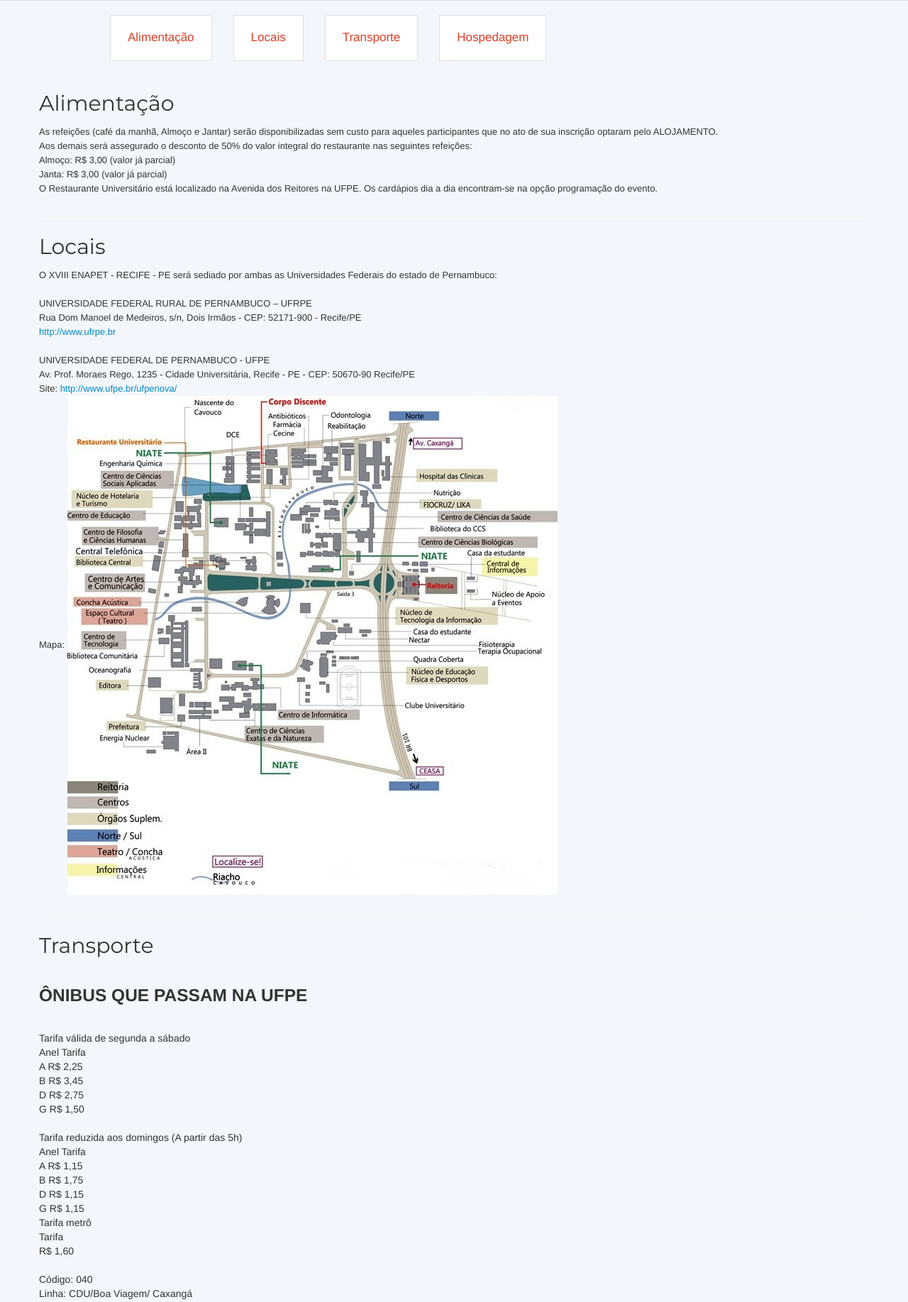
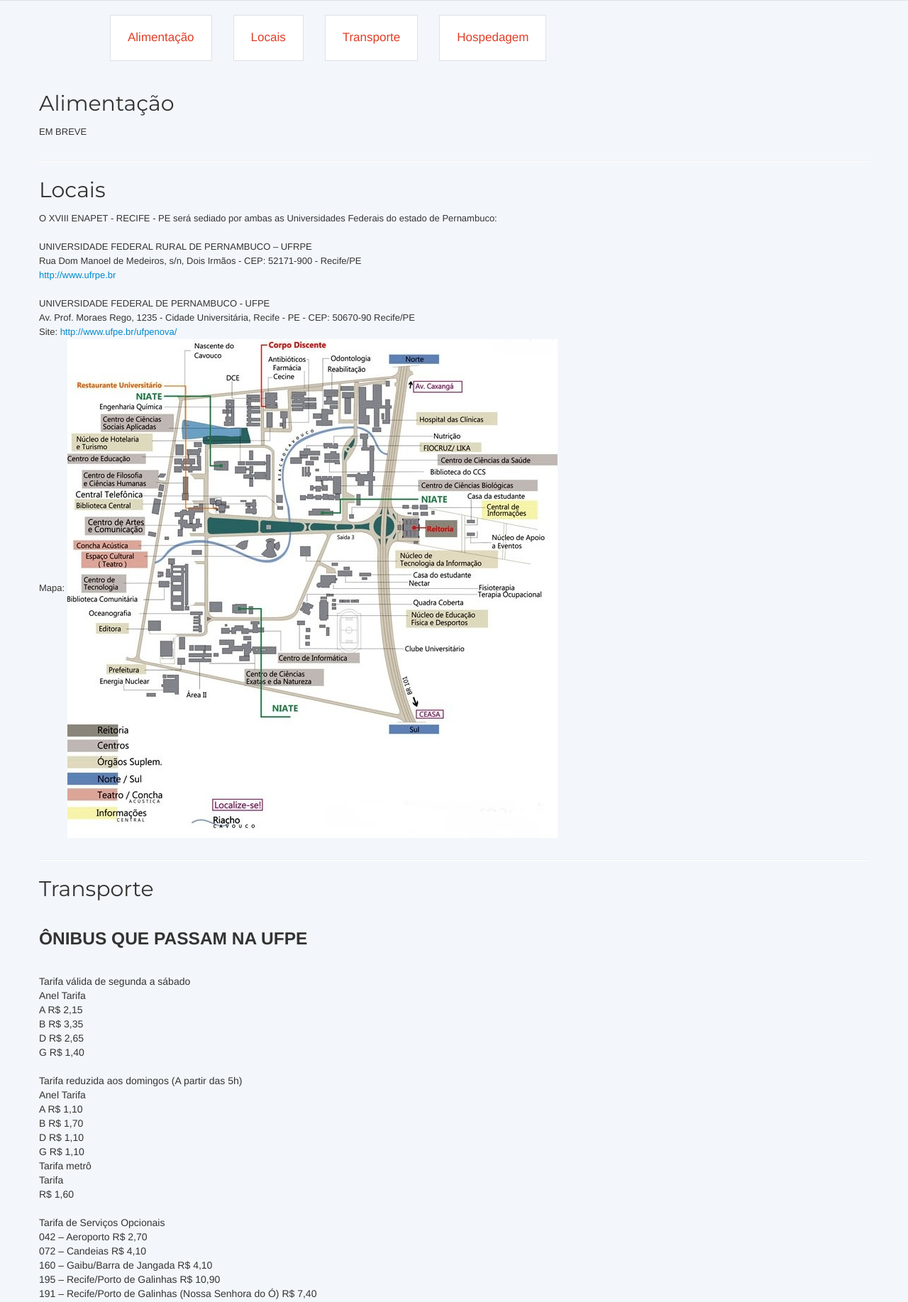
Before and after one commit to pet-informatica/enapet2013, a Django app: template ENAPET/template/info-infrastructure.html in a window 1280 px wide. Shown: the part 632-2467 px from the top of the page at 71% size. Run offline with Django 3.2, Linux system fonts and the light colour scheme; the template is opened without the code that fills it, so the values that code supplies are empty; parts of the project's set-up code (start-up, migrations or seed data) failed here and were passed over; some libraries are stand-ins or nearby versions.

Commit message:
pequenas alteracoes no texto

```diff
--- a/ENAPET/template/info-event.html
+++ b/ENAPET/template/info-event.html
@@ -116,7 +116,7 @@
 			            <hr>
             <section id='noites'>
               <h1>Noites Culturais</h1>
-              <p align="justify">As noites culturais ocorrerão nos dias 02/10 (quarta-feira) e 03/10 (quinta-feira) na Concha Acústica da UFPE com início marcado paras às 19:00 horas.
+              <p align="justify">As noites culturais ocorrerão nos dias 02/10 (quarta-feira) e 03/10 (quinta-feira) na Concha Acústica da UFPE com início marcado para às 19:00 horas.
 				Contaremos com algumas apresentações de grupos de cultura popular de diferentes regiões do Estado, dentro do intercâmbio estabelecido, é a valorização da cultura local.</p>
             </section>
             <section id='festa'>
--- a/ENAPET/template/info-infrastructure.html
+++ b/ENAPET/template/info-infrastructure.html
@@ -92,11 +92,7 @@
           <article>
             <section id='alimentacao'>
               <h1>Alimentação</h1>
-              <p align="justify">As refeições (café da manhã, Almoço e Jantar) serão disponibilizadas sem custo para aqueles participantes que no ato de sua inscrição optaram pelo ALOJAMENTO. <br>
-								Aos demais será assegurado o desconto de 50% do valor integral do restaurante nas seguintes refeições:<br>
-								Almoço: R$ 3,00 (valor já parcial)<br>
-								Janta: R$ 3,00 (valor já parcial)<br>
-								O Restaurante Universitário está localizado na Avenida dos Reitores na UFPE. Os cardápios dia a dia encontram-se na opção programação do evento.</p>
+              <p align="justify">EM BREVE</p>
             </section>
             <hr>
             <section id='locais'>
@@ -117,19 +113,25 @@
               <p align="justify"><h3>ÔNIBUS QUE PASSAM NA UFPE</h3><br>
 Tarifa válida de segunda a sábado<br>
 Anel Tarifa<br>
-A R$ 2,25<br>
-B R$ 3,45<br>
-D R$ 2,75<br>
-G R$ 1,50<br><br>
+A R$ 2,15<br>
+B R$ 3,35<br>
+D R$ 2,65<br>
+G R$ 1,40<br><br>
 Tarifa reduzida aos domingos (A partir das 5h)<br>
 Anel Tarifa<br>
-A R$ 1,15<br>
-B R$ 1,75<br>
-D R$ 1,15<br>
-G R$ 1,15<br>
+A R$ 1,10<br>
+B R$ 1,70<br>
+D R$ 1,10<br>
+G R$ 1,10<br>
 Tarifa metrô<br>
 Tarifa<br>
 R$ 1,60<br><br>
+Tarifa de Serviços Opcionais<br>
+042 – Aeroporto	R$ 2,70<br>
+072 – Candeias	R$ 4,10<br>
+160 – Gaibu/Barra de Jangada	R$ 4,10<br>
+195 – Recife/Porto de Galinhas	R$ 10,90<br>
+191 – Recife/Porto de Galinhas (Nossa Senhora do Ó)	R$ 7,40<br><br>
 
 Código: 040<br>
 Linha: CDU/Boa Viagem/ Caxangá<br>
@@ -158,7 +160,7 @@ Itinerários: Avenida Professor Luiz Freire, Rua Acadêmico Hélio Ramos, Rua Pr
 Código: 920<br>
 Linha: Rio Doce/CDU<br>
 Empresa: Rodoviária Caxangá Ltda.<br>
-Tarifa: R$ 3, 45<br>
+Tarifa: R$ 3, 35<br>
 Itinerários: Terminal Integrado de Rio Doce, Avenida Tiradentes, Avenida Presidente Getúlio Vargas, Rua do Sol, Largo do Varadouro, Avenida Presidente Kennedy, Largo da Encruzilhada, Avenida João de Barros, Ponte da Torre, Avenida Caxangá, Avenida General Polidoro, Girador da Reitoria UFPE, Campos UFPE, Rua Acadêmico Hélio Ramos, Rua Benfica, Avenida das Garças.
 <br><br>
 Código: 202<br>
@@ -176,19 +178,19 @@ Itinerários: Terminal Integrado de Camaragibe, Avenida Belmínio Correia, Ponte
 Código: 330<br>
 Linha: Casa Amarela/ CDU (TRT) <br>
 Empresa: Transcol Transportes Coletivos Ltda.<br>
-Tarifa: R$ 2, 75<br>
+Tarifa: R$ 2, 65<br>
 Itinerários: Rua Luiz Cesário de Melo, Rua Vasco da Gama, Rua Padre Lemos, Avenida Norte, Estrada do Arraial, Praça de Parnamirim, Viaduto Torre/Parnamirim, Avenida Caxangá, Avenida General Polidoro, Girador da Reitoria UFPE, Campus UFPE, Rua Acadêmico Hélio Ramos, Estrada dos Remédios, Rua do Futuro, Avenida Conselheiro Rosa e Silva.
 <br><br>
 Código: 522<br>
 Linha: Dois Irmãos (Rui Barbosa) <br>
 Empresa: Transcol Transportes Coletivos Ltda.<br>
-Tarifa: R$ 2, 75<br>
+Tarifa: R$ 2, 65<br>
 Itinerários: Rua Acadêmico Hélio Ramos, Praça da Várzea, Avenida Caxangá, Rua Dois Irmãos, Rua Apipucos, Praça de Parnamirim, Avenida Rui Barbosa, Avenida João de Barros, Rua do Príncipe, Praça da República, Rua Primeiro de Março, Praça da Independência, Avenida Guararapes, Rua da Aurora, Rua Gouveia de Barros, Avenida Conselheiro Rosa e Silva, Rua Apipucos.
 <br><br>
 Código: 302<br>
 Linha: Curado II/ Caxangá <br>
 Empresa: Viaçao Mirim Ltda.<br>
-Tarifa: R$ 2, 75<br>
+Tarifa: R$ 2, 65<br>
 Itinerários: Rua Jorge Sampaio, Ponte Marechal Humberto Castelo Branco, Avenida Caxangá, Praça da Várzea, Rua Acadêmico Hélio Ramos, Avenida General Polidoro, Girador da Reitoria UFPE, Rodovia BR-101, Avenida Recife, Rodovia BR-232, Avenida Engenheiro Abdias de Carvalho, Estação de Metrô TIP, Rodovia BR-408, Rua João Cabral de Melo Neto, Avenida Liberdade.
 <br><br>
 Código: 207<br>
@@ -200,7 +202,7 @@ Itinerários: Terminal Integrado do Barro, Rodovia BR-101, Rua Professor Moraes
 Código: 303<br>
 Linha: Curado II/ Caxangá (BR 232)<br>
 Empresa: Viaçao Mirim Ltda.<br>
-Tarifa: R$ 2, 75<br>
+Tarifa: R$ 2, 65<br>
 Itinerários: Avenida Afonso Olindense, Praça da Várzea, Avenida Caxangá, Terminal Integrado da Caxangá, Girador da Reitoria UFPE, Campus UFPE, Rodovia BR-408, Rodovia BR-232, Rodovia BR-101.
 <br><br>
 Código: 424<br>
@@ -219,7 +221,10 @@ Código: 060<br>
 Linha: TI Tancredo Neves / TI Macaxeira<br>
 Empresa: Borborema Imperial Transportes Ltda.<br>
 Tarifa: R$ 2,15<br>
-Itinerários: TI Macaxeira, TI Tancredo Neves</p>
+Itinerários: TI Macaxeira, TI Tancredo Neves<br><br>
+
+Informações de ônibus na Cidade do Recife: <a href="http://www.granderecife.pe.gov.br/index.asp">Site Grande Recife</a>
+</p>
             </section>
             <hr>
             <section id='hospedagem'>
--- a/ENAPET/template/info-meeting.html
+++ b/ENAPET/template/info-meeting.html
@@ -120,7 +120,7 @@
             </section>
             <section id='areas'>
               <h1>Áreas</h1>
-              <p align="justify">Os encontros por área (temáticos) tem o objetivo de ser um espaço de troca de experiências, de aprofundamento de temas específicos da Educação Tutorial e de construção participativa nos seguintes temas:<br>
+              <p align="justify">Os encontros por áreas (temáticos) tem o objetivo de ser um espaço de troca de experiências, de aprofundamento de temas específicos da Educação Tutorial e de construção participativa nos seguintes temas:<br>
 				• Comunicação<br>
 				• Cultura<br>
 				• Direitos Humanos e Justiça<br>
--- a/ENAPET/template/info.html
+++ b/ENAPET/template/info.html
@@ -69,14 +69,14 @@
     <section class="content clearfix">
       <header class="content-header">
         <div class="container">
-          <div class="header-wrapper">
+<!--          <div class="header-wrapper">
 		  <ul class="breadcrumb">
 		  <li><a href="{% url 'information.home' %}" title="migalhas">Informações</a> <span class="divider">/</span></li>
 		  </ul>
-            <h1 class="small">
+          </div> -->
+			<h1 class="small">
               <span class="section-name">ENAPET 2013</span>
             </h1>
-          </div>
           <iframe id="facebook-plugin" src="http://www.facebook.com/plugins/like.php?href=https%3A%2F%2Fwww.facebook.com%2FEnapet2013Recife&amp;send=false&amp;layout=standard&amp;width=220&amp;show_faces=true&amp;font&amp;colorscheme=light&amp;action=like&amp;height=80" scrolling="no" frameborder="0" style="border:none; overflow:hidden; width:220px; height:80px;" allowTransparency="true"></iframe>
         </div>
       </header>
--- a/ENAPET/template/publications.html
+++ b/ENAPET/template/publications.html
@@ -137,7 +137,7 @@
               <p align="justify">Os pôsteres deverão ser autoexplicativos e conter o menor volume de texto possível, sendo permitido o uso de recursos visuais como figuras, fotos, tabelas, gráficos e quadros. A estrutura do pôster deve seguir as seguintes normas: <br><br>
 				1) Altura de 1,20 m e largura de 0,90 cm;<br>
 				2) Título em destaque no topo do trabalho;<br>
-				3) Abaixo do título, nome dos autores, orientadores e por último grupo PET e Universidade à qual os autores estão vinculados;<br>
+				3) Abaixo do título, nome dos autores, orientador e por último grupo PET e Universidade à qual os autores estão vinculados;<br>
 				4) Incluir os seguintes itens: Introdução, Material e Métodos, Resultados e Discussão;<br>
 			  </p>
 			  <p align="justify">No dia da apresentação um dos autores deverá estar ao lado do pôster, para prestar esclarecimentos aos demais petianos e, também, para que possam ser avaliados pela Comissão Avaliadora.
```
Also changed, not shown: ENAPET/template/register.html (+5 -5 lines).
